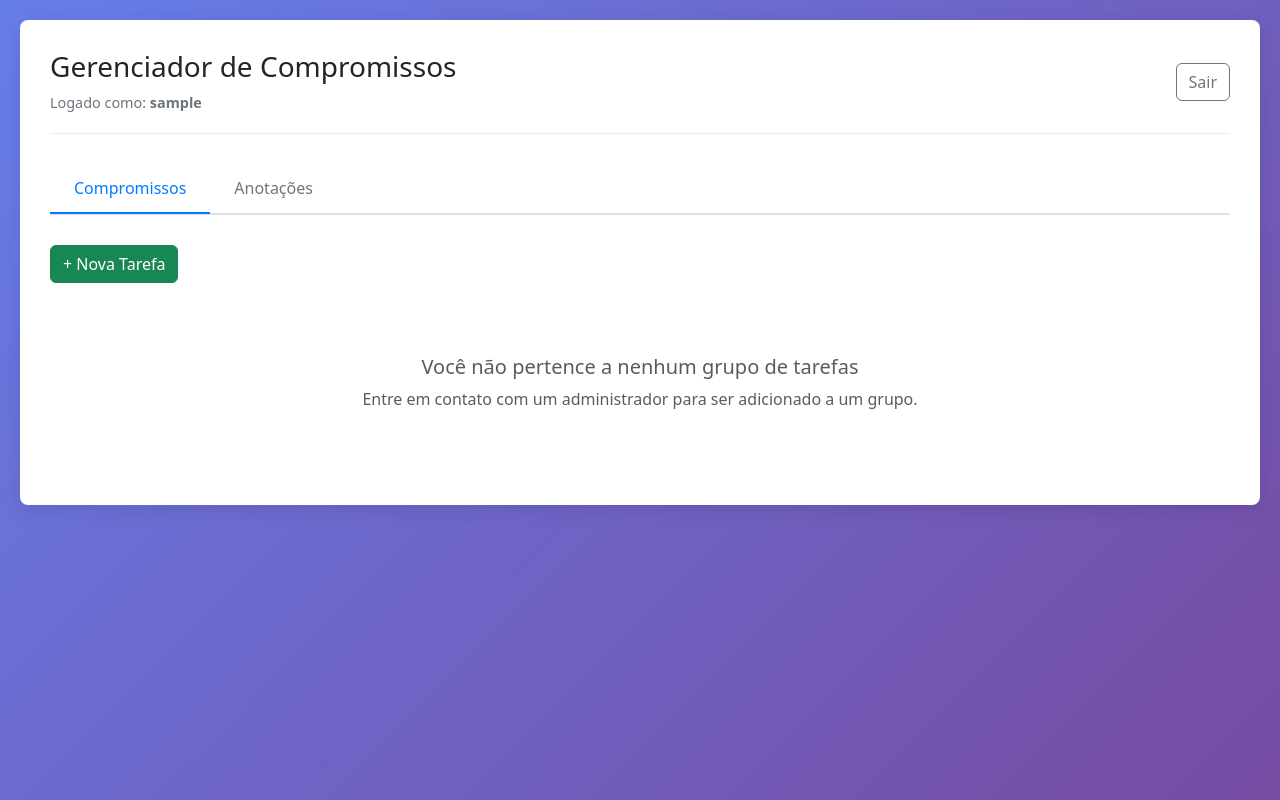
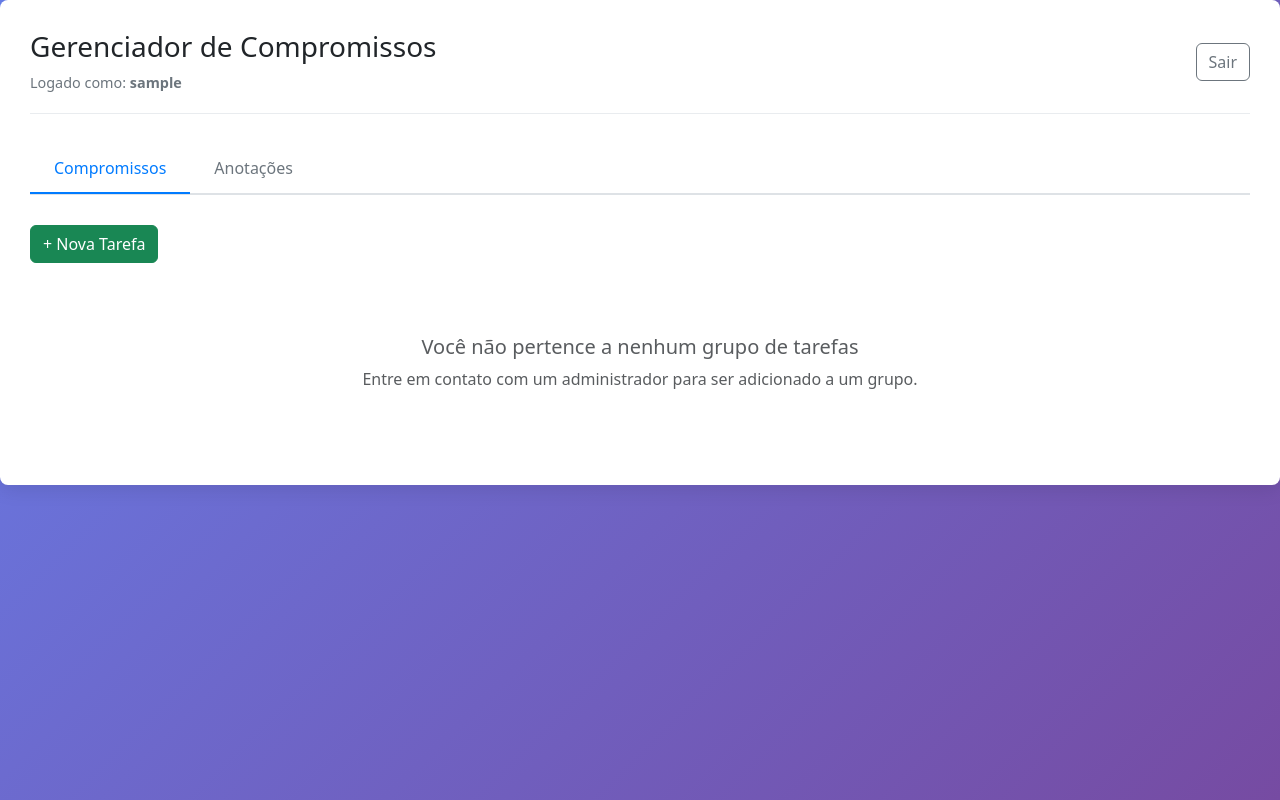
Before and after one commit to Corolario/agenda-tarefas, a Flask app: page / in a window 1280 px wide. Run offline with Flask 3, Linux system fonts and the light colour scheme; the visitor is signed in with stand-in values (Sample User, id 1); data that the repository does not hold is empty; some libraries are stand-ins or nearby versions.

Commit message:
Update base.html
Removido o padding

```diff
--- a/templates/base.html
+++ b/templates/base.html
@@ -10,7 +10,6 @@
         body {
             background: linear-gradient(135deg, #667eea 0%, #764ba2 100%);
             min-height: 100vh;
-            padding: 20px;
         }
 
         .main-container {
```
